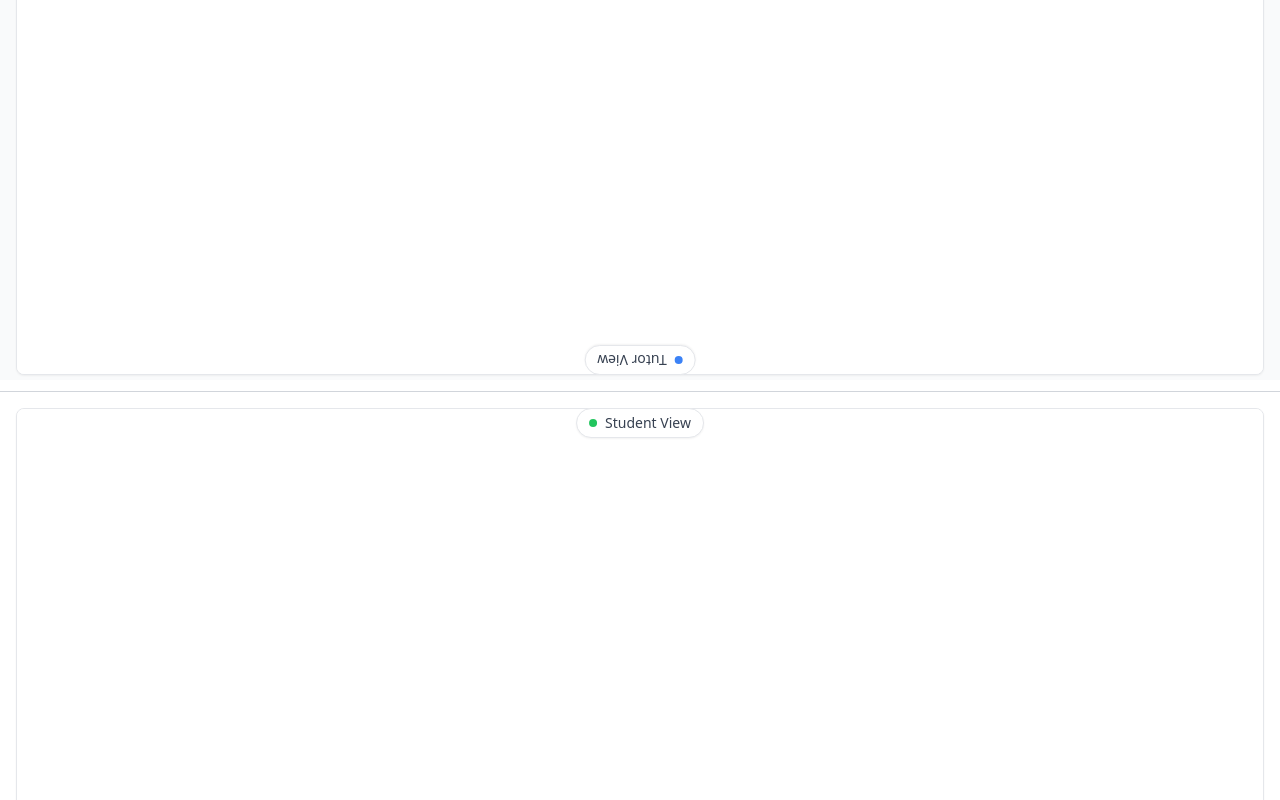
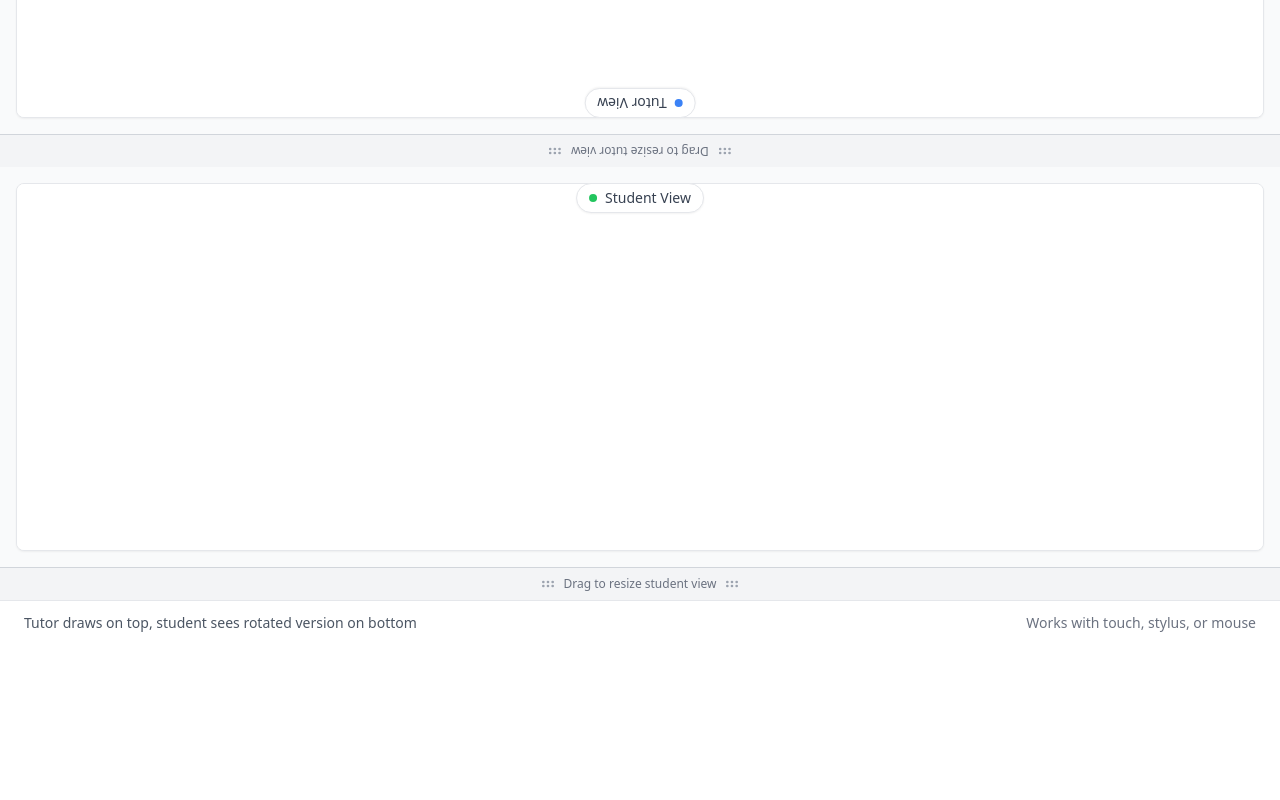
Before and after one commit to AydinK515/DualBoard, a React (Vite) app in the folder project/: page / in a window 1280 px wide. Shown: the part 420-1220 px from the top of the page. After the commit the page ends 1065 px from the top, so only its background shows below. Built offline with nearby package versions, Linux system fonts and the light colour scheme.

Commit message:
Added resize handles to each view
You can now adjust how big each of the views are.

```diff
--- a/project/src/App.tsx
+++ b/project/src/App.tsx
@@ -2,6 +2,7 @@ import React, { useState, useRef } from 'react';
 import DrawingCanvas from './components/DrawingCanvas';
 import MirrorCanvas from './components/MirrorCanvas';
 import Toolbar from './components/Toolbar';
+import ResizeHandle from './components/ResizeHandle';
 
 function App() {
   const [isDrawing, setIsDrawing] = useState(false);
@@ -15,6 +16,9 @@ function App() {
   const [canRedo, setCanRedo] = useState(false);
 
   const drawingCanvasRef = useRef<HTMLCanvasElement>(null);
+  const [tutorViewHeight, setTutorViewHeight] = useState(400); // pixels
+  const [studentViewHeight, setStudentViewHeight] = useState(400); // pixels
+  const [isResizing, setIsResizing] = useState<'tutor' | 'student' | null>(null);
 
   const handleHistoryChange = (data: string, canUndoState: boolean, canRedoState: boolean) => {
     setCanvasData(data);
@@ -43,8 +47,52 @@ function App() {
     link.click();
   };
 
+  const handleTutorResizeStart = (e: React.MouseEvent) => {
+    e.preventDefault();
+    setIsResizing('tutor');
+    const startY = e.clientY;
+    const startHeight = tutorViewHeight;
+
+    const handleMouseMove = (e: MouseEvent) => {
+      const deltaY = e.clientY - startY;
+      const newHeight = Math.max(200, startHeight + deltaY);
+      setTutorViewHeight(newHeight);
+    };
+
+    const handleMouseUp = () => {
+      setIsResizing(null);
+      document.removeEventListener('mousemove', handleMouseMove);
+      document.removeEventListener('mouseup', handleMouseUp);
+    };
+
+    document.addEventListener('mousemove', handleMouseMove);
+    document.addEventListener('mouseup', handleMouseUp);
+  };
+
+  const handleStudentResizeStart = (e: React.MouseEvent) => {
+    e.preventDefault();
+    setIsResizing('student');
+    const startY = e.clientY;
+    const startHeight = studentViewHeight;
+
+    const handleMouseMove = (e: MouseEvent) => {
+      const deltaY = e.clientY - startY;
+      const newHeight = Math.max(200, startHeight + deltaY);
+      setStudentViewHeight(newHeight);
+    };
+
+    const handleMouseUp = () => {
+      setIsResizing(null);
+      document.removeEventListener('mousemove', handleMouseMove);
+      document.removeEventListener('mouseup', handleMouseUp);
+    };
+
+    document.addEventListener('mousemove', handleMouseMove);
+    document.addEventListener('mouseup', handleMouseUp);
+  };
+
   return (
-    <div className="h-screen flex flex-col bg-gray-50">
+    <div className="min-h-screen flex flex-col bg-gray-50">
       {/* Header */}
       <div className="bg-white border-b border-gray-200 px-6 py-4">
         <div className="flex items-center justify-between">
@@ -83,9 +131,12 @@ function App() {
       />
 
       {/* Main Drawing Area */}
-      <div className="flex-1 flex flex-col">
+      <div className="flex flex-col">
         {/* Drawing Canvas */}
-        <div className="flex-1 relative border-b border-gray-300">
+        <div
+          className="relative"
+          style={{ height: `${tutorViewHeight}px` }}
+        >
           <div className="absolute bottom-4 left-1/2 transform -translate-x-1/2 z-10 rotate-180">
             <div className="bg-white px-3 py-1 rounded-full shadow-sm border border-gray-200">
               <div className="flex items-center space-x-2">
@@ -113,8 +164,19 @@ function App() {
           </div>
         </div>
 
+        {/* Tutor Resize Handle */}
+        <ResizeHandle
+          onMouseDown={handleTutorResizeStart}
+          position="bottom"
+          label="Drag to resize tutor view"
+          isTutorHandle={true}
+        />
+
         {/* Mirror Canvas */}
-        <div className="flex-1 relative">
+        <div
+          className="relative"
+          style={{ height: `${studentViewHeight}px` }}
+        >
           <div className="absolute top-4 left-1/2 transform -translate-x-1/2 z-10">
             <div className="bg-white px-3 py-1 rounded-full shadow-sm border border-gray-200">
               <div className="flex items-center space-x-2">
@@ -129,6 +191,13 @@ function App() {
             </div>
           </div>
         </div>
+
+        {/* Student Resize Handle */}
+        <ResizeHandle
+          onMouseDown={handleStudentResizeStart}
+          position="bottom"
+          label="Drag to resize student view"
+        />
       </div>
 
       {/* Footer */}
--- /dev/null
+++ b/project/src/components/ResizeHandle.tsx
@@ -0,0 +1,31 @@
+import React from 'react';
+import { GripHorizontal } from 'lucide-react';
+
+interface ResizeHandleProps {
+  onMouseDown: (e: React.MouseEvent) => void;
+  position: 'top' | 'bottom';
+  label: string;
+  isTutorHandle?: boolean;
+}
+
+const ResizeHandle: React.FC<ResizeHandleProps> = ({ onMouseDown, position, label, isTutorHandle = false }) => {
+  return (
+    <div
+      className={`
+        relative z-20 bg-gray-100 border-gray-300 hover:bg-gray-200 transition-colors cursor-ns-resize
+        ${position === 'top' ? 'border-b' : 'border-t'}
+      `}
+      onMouseDown={onMouseDown}
+    >
+      <div className="flex items-center justify-center py-2">
+        <div className={`flex items-center space-x-2 ${isTutorHandle ? 'rotate-180' : ''}`}>
+          <GripHorizontal size={16} className="text-gray-400" />
+          <span className="text-xs text-gray-500 font-medium">{label}</span>
+          <GripHorizontal size={16} className="text-gray-400" />
+        </div>
+      </div>
+    </div>
+  );
+};
+
+export default ResizeHandle;
```
